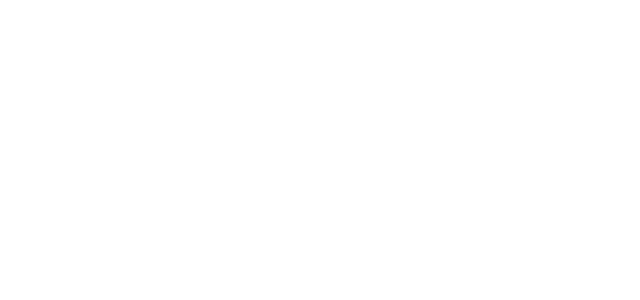
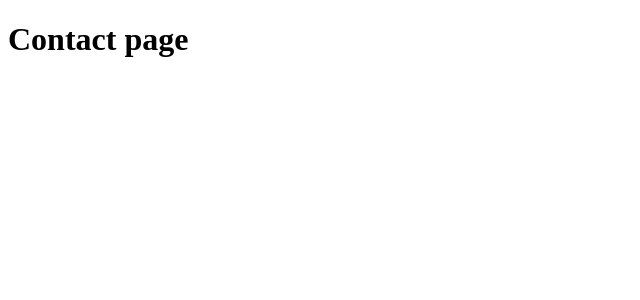
Before and after one commit to eallenOP/web1-sve3lte-lab, a SvelteKit app: page /contact in a window 1280 px wide. Shown: the top 300 px of the page, without its empty margins (0-640 px from the left). Built offline with nearby package versions, Linux system fonts and the light colour scheme.

Commit message:
Label the contact page

```diff
--- a/src/routes/contact/+page.svelte
+++ b/src/routes/contact/+page.svelte
@@ -0,0 +1 @@
+<h1>Contact page</h1>
```
